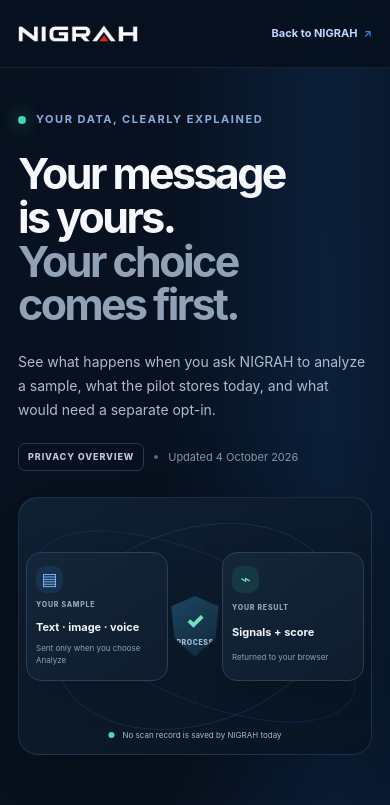
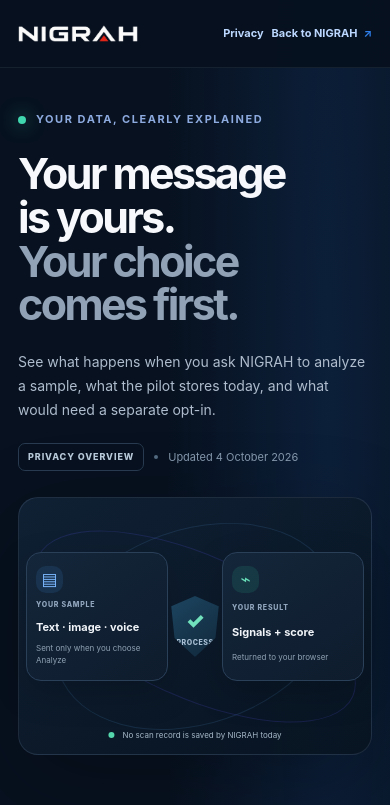
Before and after one commit to satyamversetiwari-crypto/NIGRAH, a Next.js app in the folder apps/web/: page /privacy in a window 390 px wide. Shown: the top 805 px of the page. Built offline with nearby package versions, Linux system fonts and the light colour scheme.

Commit message:
Keep mobile story controls visible

```diff
--- a/apps/web/app/StoryExperience.tsx
+++ b/apps/web/app/StoryExperience.tsx
@@ -206,7 +206,7 @@ export default function StoryExperience() {
           </div>
           <div className="character-caption"><b>{characterName}</b><span>{characterName} feels {moodWords[mood]}</span></div>
         </div>
-        <div className="mobile-story-actions" aria-label="Story controls">
+        <div className={`mobile-story-actions ${storyVisible ? "mobile-dock-active" : ""}`} aria-label="Story controls">
           <button className="mobile-step-arrow" type="button" aria-label="Previous story step" onClick={() => advance(step - 1)}>←</button>
           <div className={`story-insight-column ${storyVisible ? "mobile-dock-active" : ""}`} aria-live="polite">
           <button ref={analysisToggleRef} className="analysis-mobile-toggle" type="button" aria-controls="story-analysis-panel" aria-expanded={drawerOpen} onClick={() => setDrawerOpen(!drawerOpen)}><span><b>{drawerOpen ? "Close analysis" : "See analysis"}</b><small>Step {step} of 6 · Full details</small></span><i aria-hidden="true">{drawerOpen ? "×" : "＋"}</i></button>
--- a/apps/web/app/globals.css
+++ b/apps/web/app/globals.css
@@ -629,3 +629,12 @@ footer{display:block;padding:38px max(7vw,28px) 20px;color:#899bb1;font-size:11p
   .story-panel.drawer-open .story-controls{margin-top:14px}
   .story-insight-column:has(.story-panel.drawer-open){height:auto;max-height:none}
 }
+.nav-privacy{flex:0 0 auto;color:var(--muted);font-size:13px;font-weight:650;text-underline-offset:4px}
+.nav-privacy:hover,.nav-privacy[aria-current="page"]{color:#fff}
+@media(max-width:650px){.topbar .nav-privacy{min-height:44px;display:inline-flex;align-items:center;margin-left:auto;padding:0 8px;color:#bcd8ff;font-size:11px}.topbar .nav-cta{white-space:nowrap}}
+@media(max-width:800px){
+  .mobile-story-actions.mobile-dock-active{position:fixed;inset:auto 10px calc(8px + env(safe-area-inset-bottom));z-index:30;display:grid;width:auto;margin:0;padding:7px;grid-template-columns:44px minmax(0,1fr) 44px;gap:8px;align-items:center;border:1px solid rgba(202,214,222,.95);border-radius:16px;background:rgba(248,250,251,.97);box-shadow:0 10px 34px rgba(12,28,42,.2);backdrop-filter:blur(12px)}
+  .story-layout.story-live:has(.mobile-story-actions.mobile-dock-active){padding-bottom:82px}
+  .mobile-story-actions.mobile-dock-active .analysis-mobile-toggle{height:48px;min-height:48px}
+  .mobile-story-actions.mobile-dock-active .mobile-step-arrow{height:48px}
+}
--- a/apps/web/app/model/page.tsx
+++ b/apps/web/app/model/page.tsx
@@ -9,7 +9,7 @@ export const metadata: Metadata = {
 
 export default function ModelPage() {
   return <main className="model-page">
-    <header className="topbar"><a className="brand" href="/" aria-label="NIGRAH home"><img src="/brand/nigrah-geometric.png" alt="NIGRAH" /></a><nav aria-label="Main navigation"><a href="/#analysis">Analyze a sample</a><a href="/#red-flags">Warning signs</a></nav><a className="nav-cta" href="/">Back to NIGRAH <span aria-hidden="true">↗</span></a></header>
+    <header className="topbar"><a className="brand" href="/" aria-label="NIGRAH home"><img src="/brand/nigrah-geometric.png" alt="NIGRAH" /></a><nav aria-label="Main navigation"><a href="/#analysis">Analyze a sample</a><a href="/#red-flags">Warning signs</a></nav><a className="nav-privacy" href="/privacy">Privacy</a><a className="nav-cta" href="/">Back to NIGRAH <span aria-hidden="true">↗</span></a></header>
     <section className="model-hero"><p className="eyebrow">INSIDE THE INTELLIGENCE SYSTEM</p><h1>From one clue<br/><span>to a connected pattern.</span></h1><p>NIGRAH brings AI-assisted sample analysis together with a structured financial threat taxonomy and evidence-linked intelligence. Each layer adds context to what came before.</p><div className="model-hero-stats"><div><b>{signals.length}</b><span>warning signs</span></div><div><b>{patterns.length}</b><span>behavior patterns</span></div><div><b>{scamFamilies.length}</b><span>threat families</span></div></div></section>
     <section className="model-pipeline" aria-label="NIGRAH analysis pipeline">{[
       ["01", "Interpret", "AI reads text, image, or voice and identifies observable clues."],
--- a/apps/web/app/page.tsx
+++ b/apps/web/app/page.tsx
@@ -7,6 +7,7 @@ export default function Home() {
     <header className="topbar">
       <a className="brand" href="#top" aria-label="NIGRAH home"><img src="/brand/nigrah-geometric.png" alt="NIGRAH" /></a>
       <nav aria-label="Main navigation"><a href="#story">See the model in action</a><a href="#red-flags">Warning signs</a><a href="/model">How NIGRAH works</a></nav>
+      <a className="nav-privacy" href="/privacy">Privacy</a>
       <a className="nav-cta" href="#analysis">Explore a sample <span aria-hidden="true">↗</span></a>
     </header>
 
--- a/apps/web/app/privacy/page.tsx
+++ b/apps/web/app/privacy/page.tsx
@@ -13,7 +13,7 @@ const stages = [
 
 export default function PrivacyPage() {
   return <main className="privacy-page">
-    <header className="topbar"><a className="brand" href="/" aria-label="NIGRAH home"><img src="/brand/nigrah-geometric.png" alt="NIGRAH" /></a><nav aria-label="Main navigation"><a href="/#analysis">Analyze a sample</a><a href="/model">How NIGRAH works</a></nav><a className="nav-cta" href="/">Back to NIGRAH <span aria-hidden="true">↗</span></a></header>
+    <header className="topbar"><a className="brand" href="/" aria-label="NIGRAH home"><img src="/brand/nigrah-geometric.png" alt="NIGRAH" /></a><nav aria-label="Main navigation"><a href="/#analysis">Analyze a sample</a><a href="/model">How NIGRAH works</a></nav><a className="nav-privacy" href="/privacy" aria-current="page">Privacy</a><a className="nav-cta" href="/">Back to NIGRAH <span aria-hidden="true">↗</span></a></header>
 
     <section className="privacy-hero">
       <div className="privacy-hero-copy"><p className="eyebrow"><span className="privacy-live-dot"/> YOUR DATA, CLEARLY EXPLAINED</p><h1>Your message is yours.<br/><span>Your choice comes first.</span></h1><p>See what happens when you ask NIGRAH to analyze a sample, what the pilot stores today, and what would need a separate opt-in.</p><div className="privacy-updated"><span>PRIVACY OVERVIEW</span><i/>Updated 4 October 2026</div></div>
```
